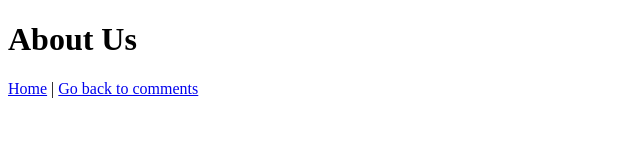
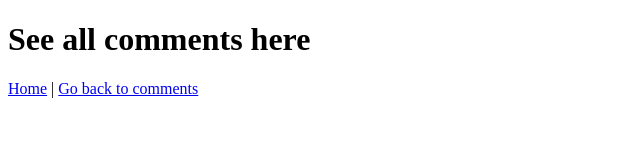
Before and after one commit to Leandermai/cloudcomputing, a website: page showcomments.html in a window 1280 px wide. Shown: the whole page, without its empty margins (0-640 px from the left). Drawn offline with Linux system fonts and the light colour scheme; no server answers.

Commit message:
modified:   showcomments.html

```diff
--- a/showcomments.html
+++ b/showcomments.html
@@ -6,7 +6,7 @@
     <title>About</title>
 </head>
 <body>
-    <h1>About Us</h1>
+    <h1>See all comments here</h1>
     <nav>
         <a href="/">Home</a> |
         <a href="comments.html">Go back to comments</a>
```
